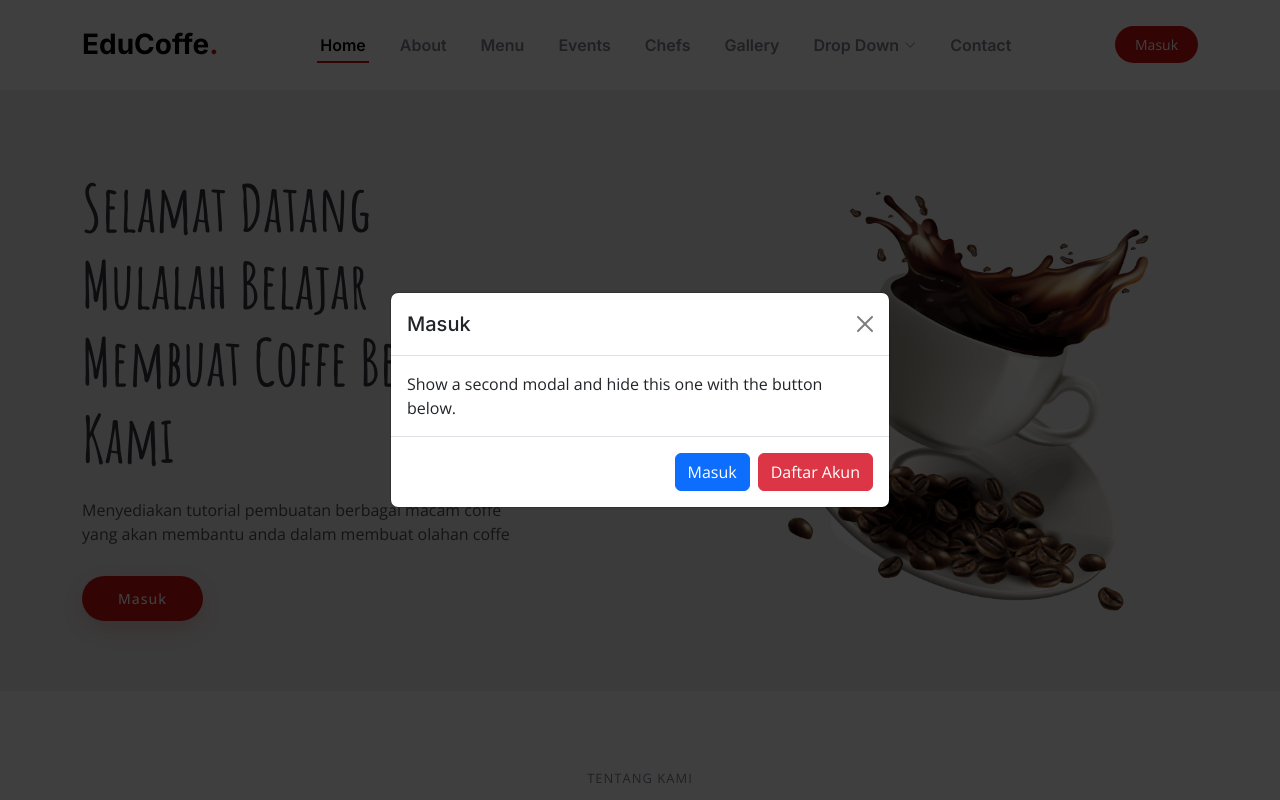
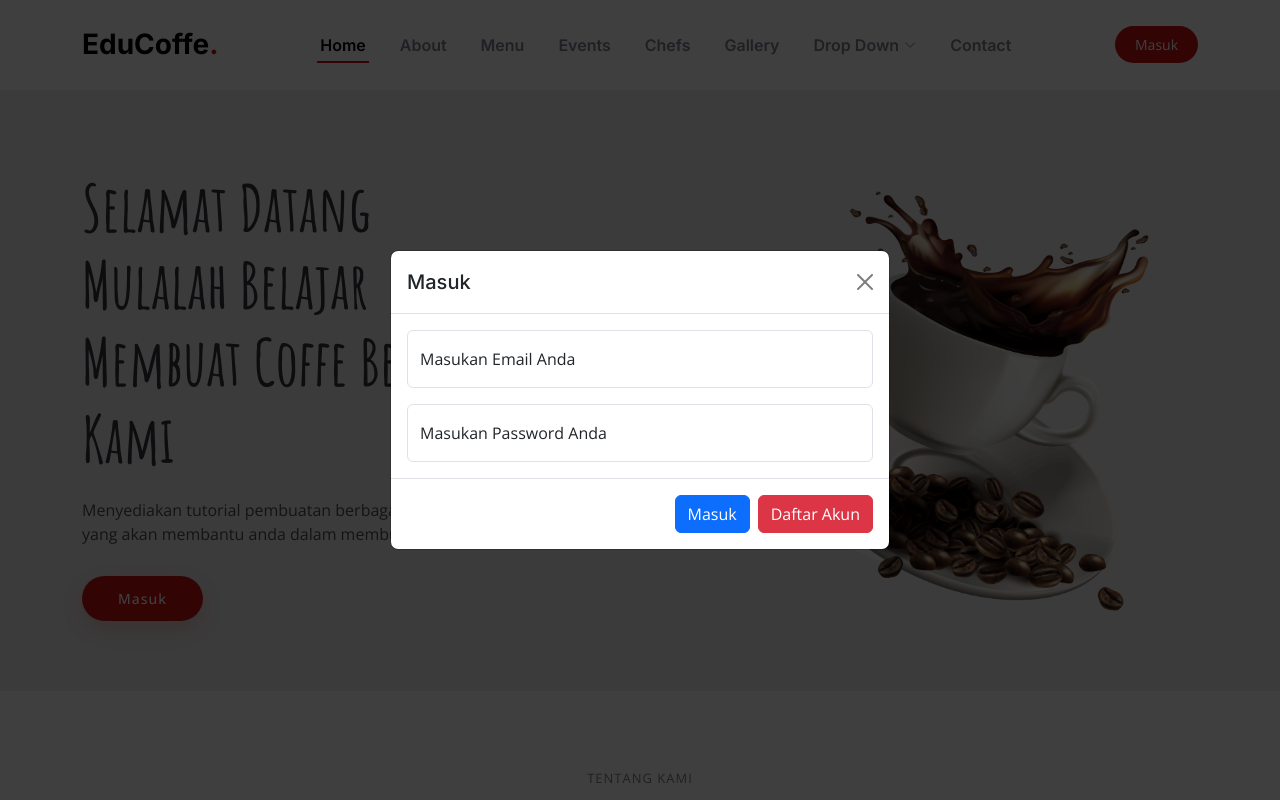
Before and after one commit to wahyucandra252/educoffe, a PHP site: page / in a window 1280 px wide, after a click on "Masuk". Run offline with PHP 8.4, Linux system fonts and the light colour scheme.

Commit message:
update oleh alif ganteng

```diff
--- a/index.php
+++ b/index.php
@@ -488,7 +488,14 @@
         <button type="button" class="btn-close" data-bs-dismiss="modal" aria-label="Close"></button>
       </div>
       <div class="modal-body">
-        Show a second modal and hide this one with the button below.
+        <div class="form-floating mb-3">
+          <input type="email" class="form-control" id="floatingInput" placeholder="name@example.com">
+          <label for="floatingInput">Masukan Email Anda</label>
+        </div>
+        <div class="form-floating">
+          <input type="password" class="form-control" id="floatingPassword" placeholder="Password">
+          <label for="floatingPassword">Masukan Password Anda</label>
+        </div>
       </div>
       <div class="modal-footer">
         <a href="" class="btn btn-primary" data-bs-target="#exampleModalToggle2" data-bs-toggle="modal">Masuk</a>
@@ -505,7 +512,32 @@
         <button type="button" class="btn-close" data-bs-dismiss="modal" aria-label="Close"></button>
       </div>
       <div class="modal-body">
-        Hide this modal and show the first with the button below.
+      <div class="form-floating mb-3">
+          <input type="email" class="form-control" id="floatingInput" placeholder="name@example.com">
+          <label for="floatingInput">Masukan Nama Lengkap</label>
+        </div>
+        <div class="form-floating mb-3">
+          <input type="email" class="form-control" id="floatingInput" placeholder="name@example.com">
+          <label for="floatingInput">Masukan Email</label>
+        </div>
+        <div class="form-floating mb-3">
+          <input type="email" class="form-control" id="floatingInput" placeholder="name@example.com">
+          <label for="floatingInput">Masukan No Hp</label>
+        </div>
+        <div class="form-floating mb-3">
+          <select name="" id="" class="form-control">
+            <option value="">-- Pilih Kota --</option>
+            <option value="">BANDUNG</option>
+            <option value="">JAKARTA</option>
+            <option value="">CIAMIS</option>
+            <option value="">BANJAR</option>
+            <option value="">TASIKMALAYA</option>
+          </select>
+        </div>
+        <div class="form-floating">
+          <input type="password" class="form-control" id="floatingPassword" placeholder="Password">
+          <label for="floatingPassword">Buat Password Anda</label>
+        </div>
       </div>
       <div class="modal-footer">
         <a href="" class="btn btn-primary" data-bs-target="#exampleModalToggle" data-bs-toggle="modal"> Daftar</a>
```
